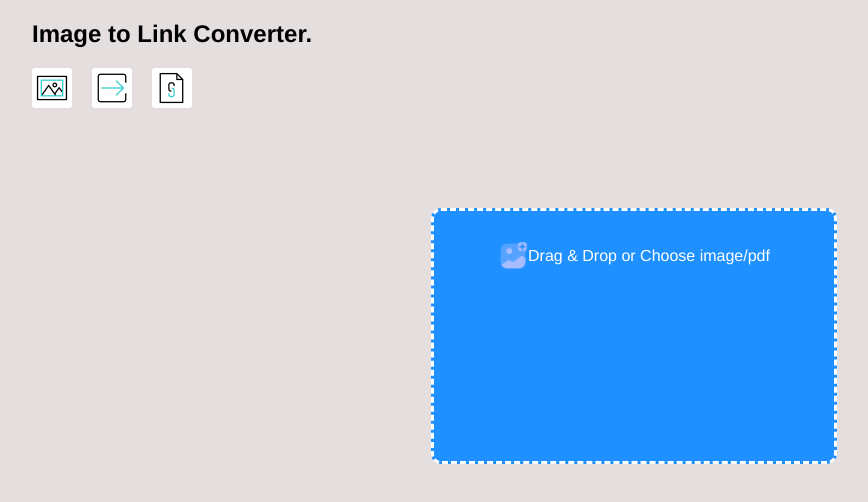
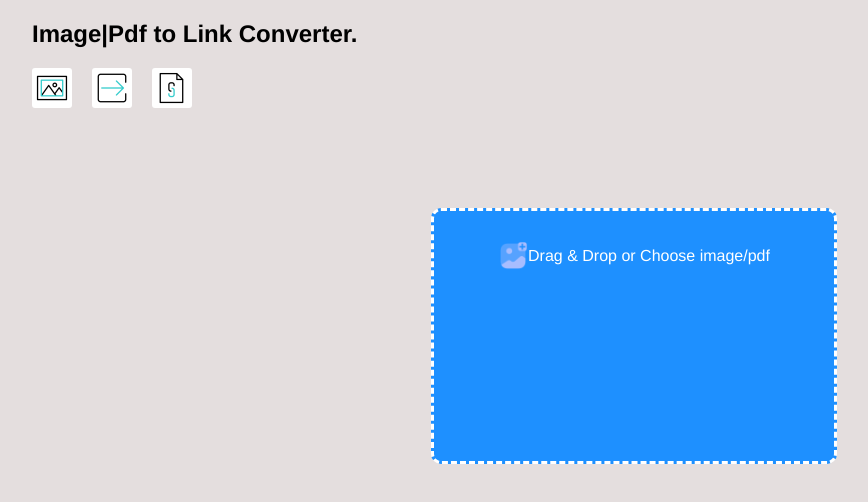
Before and after one commit to Ghasty003/file-to-link, a Vue app in the folder frontend/: page / in a window 1280 px wide. Shown: the top 502 px of the page, without its empty margins (6-874 px from the left). Built offline with nearby package versions, Linux system fonts and the light colour scheme.

Commit message:
changed title

```diff
--- a/frontend/src/App.vue
+++ b/frontend/src/App.vue
@@ -1,7 +1,7 @@
 <template>
   <div>
     <nav>
-      <h1>Image to Link Converter.</h1>
+      <h1>Image|Pdf to Link Converter.</h1>
       <div>
         <span>
           <img src="./assets/image-.gif" alt="">
```
